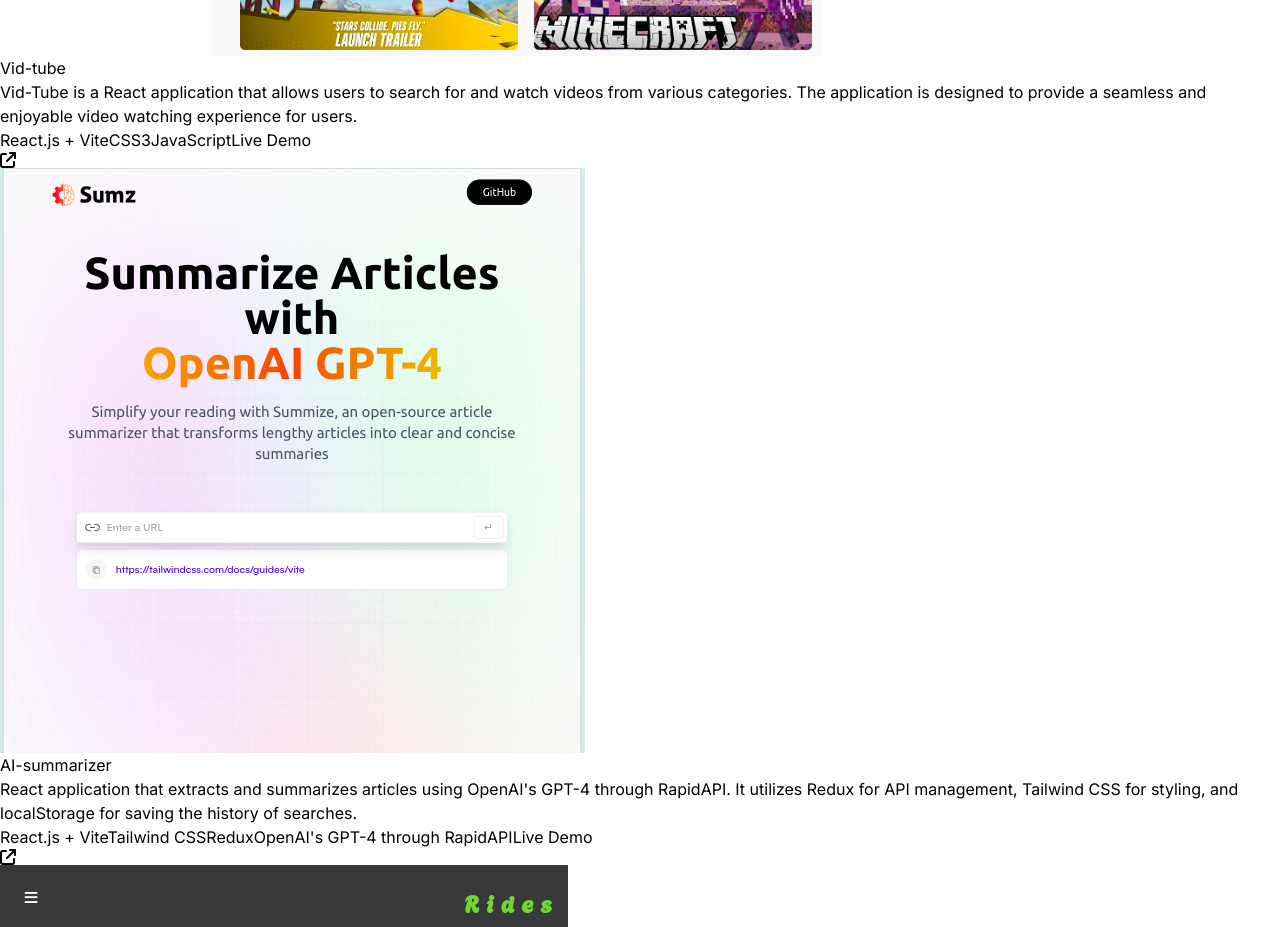
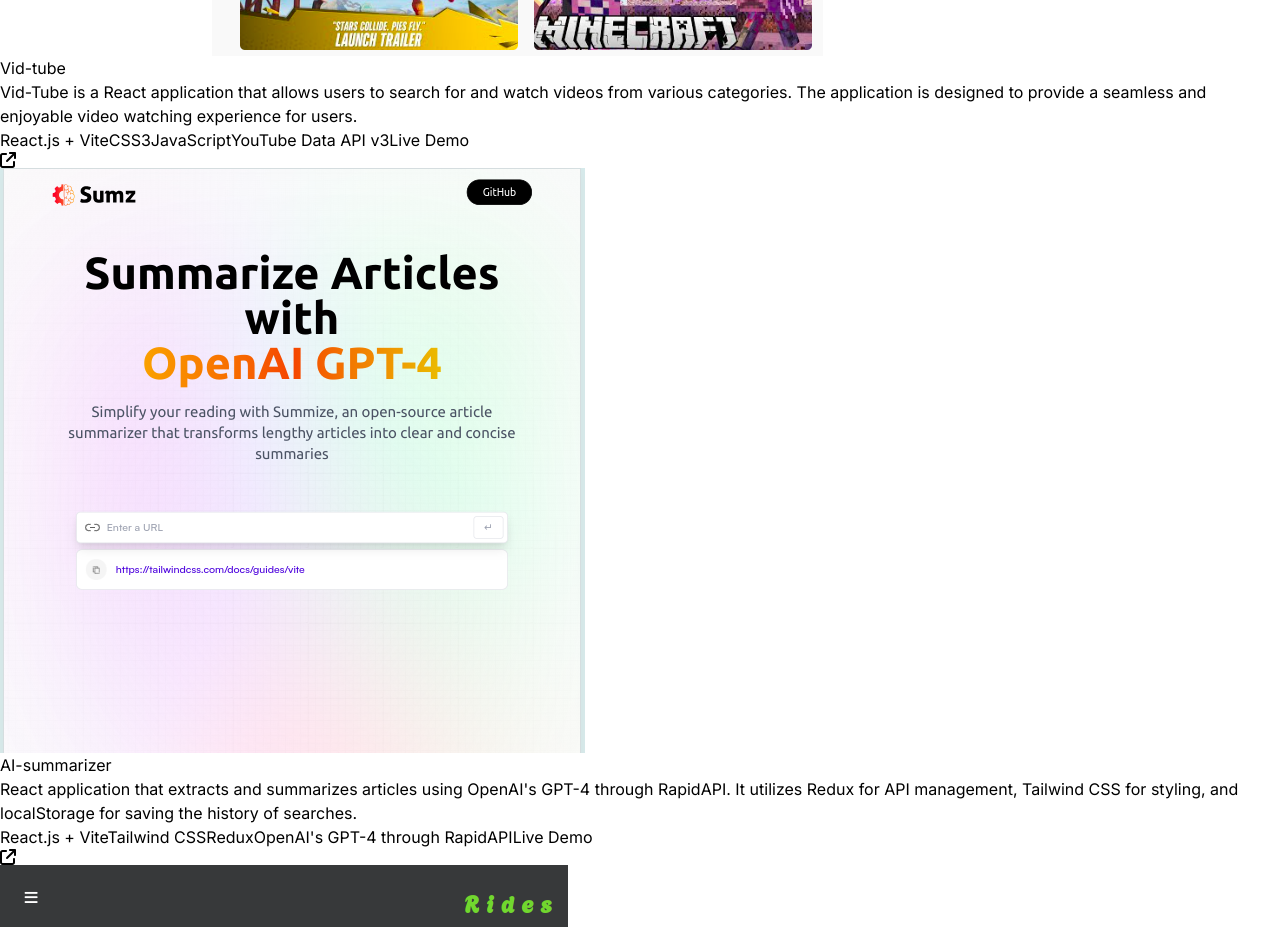
Before and after one commit to Vlad-Bakumenko/portfolio, a React (Vite) app: page / in a window 1280 px wide. Shown: the part 4440-5367 px from the top of the page. Built offline with nearby package versions, Linux system fonts and the light colour scheme.

Commit message:
Technologies for Projects component added

```diff
--- a/src/constants/index.js
+++ b/src/constants/index.js
@@ -67,7 +67,7 @@
     description:
       "Vid-Tube is a React application that allows users to search for and watch videos from various categories. The application is designed to provide a seamless and enjoyable video watching experience for users.",
     description_de: "Vid-Tube ist eine React-Anwendung, mit der Benutzer Videos aus verschiedenen Kategorien suchen und ansehen können. Die Anwendung ist so konzipiert, dass sie Benutzern ein nahtloses und unterhaltsames Videoerlebnis bietet.",
-    technologies: ["React.js + Vite", "CSS3", "JavaScript"],
+    technologies: ["React.js + Vite", "CSS3", "JavaScript", "YouTube Data API v3"],
     links: [
       { resource: "Live Demo", link: "https://vid-tube-rx2n.onrender.com/" },
     ],
```
